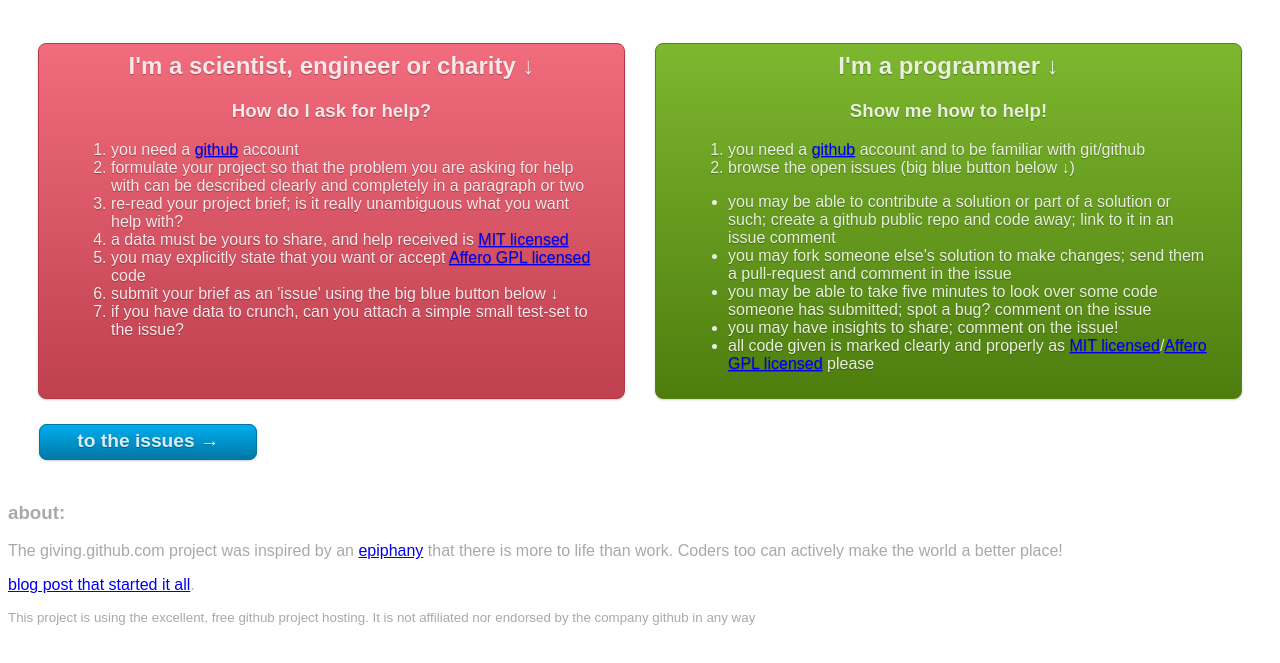
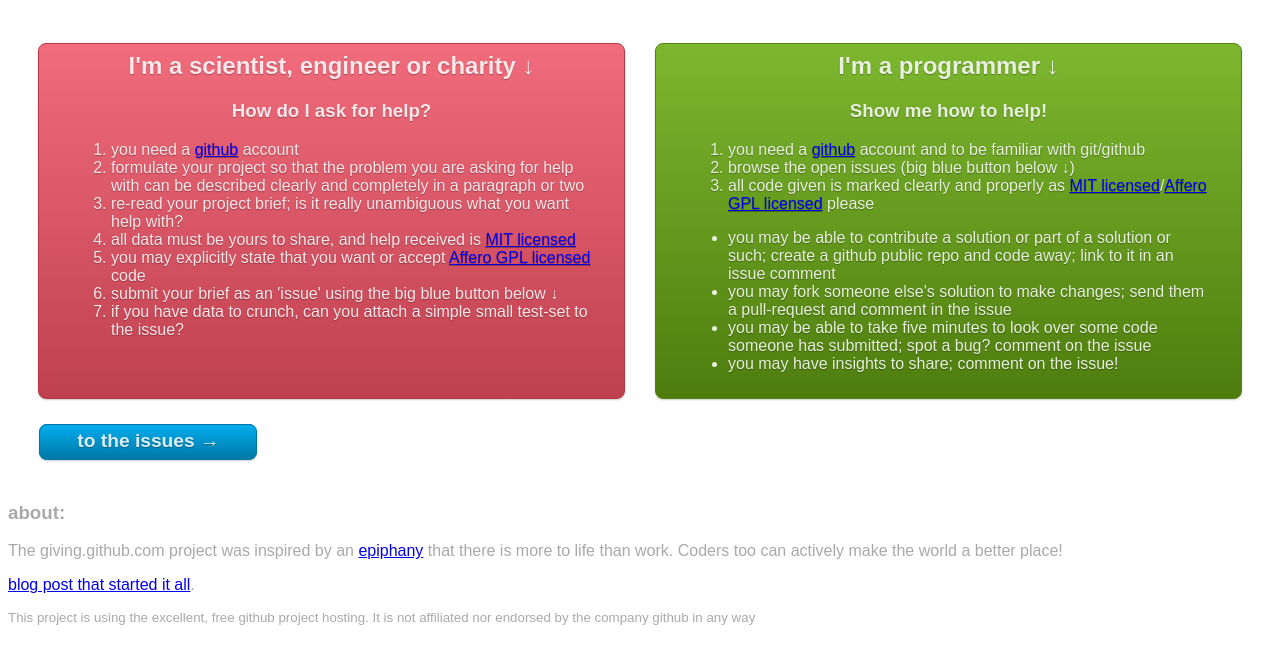
Before and after one commit to Kerrick/giving.github.com, a plain HTML site: page index.html in a window 1280 px wide. Shown: the part 105-768 px from the top of the page. Drawn offline with Linux system fonts and the light colour scheme.

Commit message:
typos fixed

```diff
--- a/index.html
+++ b/index.html
@@ -89,7 +89,7 @@
 				<li>you need a <a href="//www.github.com">github</a> account</li>
 				<li>formulate your project so that the problem you are asking for help with can be described clearly and completely in a paragraph or two</li>
 				<li>re-read your project brief; is it really unambiguous what you want help with?</li>
-				<li>a data must be yours to share, and help received is <a href="http://en.wikipedia.org/wiki/MIT_License">MIT licensed</a></li>
+				<li>all data must be yours to share, and help received is <a href="http://en.wikipedia.org/wiki/MIT_License">MIT licensed</a></li>
 				<li>you may explicitly state that you want or accept <a href="http://www.gnu.org/licenses/agpl.html">Affero GPL licensed</a> code</li>
 				<li>submit your brief as an 'issue' using the big blue button below&nbsp;&darr;</li>
 				<li>if you have data to crunch, can you attach a simple small test-set to the issue?</li>
@@ -101,12 +101,12 @@
 			<p><ol style="text-align: left">
 				<li>you need a <a href="//www.github.com">github</a> account and to be familiar with git/github</li>
 				<li>browse the open issues (big blue button below&nbsp;&darr;)</li>
+				<li>all code given is marked clearly and properly as <a href="http://en.wikipedia.org/wiki/MIT_License">MIT licensed</a>/<a href="http://www.gnu.org/licenses/agpl.html">Affero GPL licensed</a> please</li>
 			</ol><ul style="text-align: left">
 				<li>you may be able to contribute a solution or part of a solution or such; create a github public repo and code away; link to it in an issue comment</li>
 				<li>you may fork someone else's solution to make changes; send them a pull-request and comment in the issue</li>
 				<li>you may be able to take five minutes to look over some code someone has submitted; spot a bug?  comment on the issue</li>
 				<li>you may have insights to share; comment on the issue!</li>
-				<li>all code given is marked clearly and properly as <a href="http://en.wikipedia.org/wiki/MIT_License">MIT licensed</a>/<a href="http://www.gnu.org/licenses/agpl.html">Affero GPL licensed</a> please</li>
 			</ul></p>
 		</td>
 	</tr>
```
